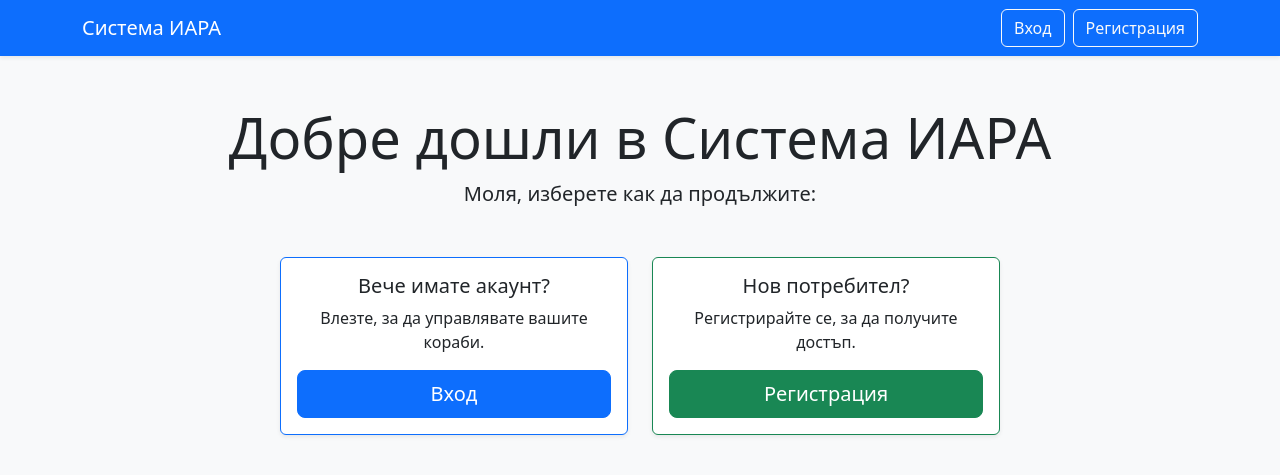
After one commit to codingburgas/iara-gdbpzn-LESusova23, a Flask app: template templates/landing.html in a window 1280 px wide. The commit adds this page. Shown: the top 475 px of the page. Run offline with Flask 3, Linux system fonts and the light colour scheme; the template is opened without the code that fills it, so the values that code supplies are empty.

Commit message:
Add landing page with login/register cards and dynamic home route

```diff
--- a/app.py
+++ b/app.py
@@ -1,4 +1,4 @@
-from flask import Flask, render_template, request, redirect, url_for
+from flask import Flask, render_template, request, redirect, url_for, flash
 from models import db, Ship, User
 from flask_login import LoginManager, login_user, login_required, logout_user, current_user
 from werkzeug.security import generate_password_hash, check_password_hash
@@ -20,12 +20,14 @@ def load_user(user_id):
     return User.query.get(int(user_id))
 
 @app.route('/')
-@login_required
 def index():
-
-    ships = Ship.query.all()
-    return render_template('index.html', ships=ships)
-
+    if current_user.is_authenticated:
+        # Если пользователь вошел - показываем список кораблей
+        ships = Ship.query.all()
+        return render_template('index.html', ships=ships)
+    else:
+        # Если не вошел - показываем лендинг с кнопками
+        return render_template('landing.html')
 
 @app.route('/ship/add', methods=['GET', 'POST'])
 @login_required
@@ -56,13 +58,29 @@ def register():
         return redirect(url_for('login'))
     return render_template('register.html')
 
+
 @app.route('/login', methods=['GET', 'POST'])
 def login():
     if request.method == 'POST':
-        user = User.query.filter_by(username=request.form['username']).first()
-        if user and check_password_hash(user.password, request.form['password']):
+        username = request.form['username']
+        password = request.form['password']
+        user = User.query.filter_by(username=username).first()
+
+        print(f"DEBUG: Попытка входа для пользователя: {username}")
+
+        if user:
+            print(f"DEBUG: Пользователь найден в базе: {user.username}")
+            password_matches = check_password_hash(user.password, password)
+            print(f"DEBUG: Пароль совпал? {password_matches}")
+        else:
+            print(f"DEBUG: Пользователь с именем {username} не найден!")
+
+        if user and check_password_hash(user.password, password):
             login_user(user)
             return redirect(url_for('index'))
+        else:
+            flash('Неправилно потребителско име или парола!', 'danger')
+
     return render_template('login.html')
 
 @app.route('/logout')
--- a/templates/base.html
+++ b/templates/base.html
@@ -7,14 +7,16 @@
     <link href="https://cdn.jsdelivr.net/npm/bootstrap@5.3.0/dist/css/bootstrap.min.css" rel="stylesheet">
 </head>
 <body class="bg-light">
+
     <nav class="navbar navbar-expand-lg navbar-dark bg-primary shadow-sm">
         <div class="container">
             <a class="navbar-brand" href="/">Система ИАРА</a>
+
             <div class="d-flex">
                 {% if current_user.is_authenticated %}
                     <span class="text-white me-3 mt-2">Здравей, {{ current_user.username }}!</span>
                     <a href="/logout" class="btn btn-outline-light">Изход</a>
-            {% else %}
+                {% elif request.endpoint not in ['login', 'register'] %}
                     <a href="/login" class="btn btn-outline-light me-2">Вход</a>
                     <a href="/register" class="btn btn-outline-light">Регистрация</a>
                 {% endif %}
@@ -22,9 +24,20 @@
         </div>
     </nav>
 
-    <div class="container mt-5">
-        {% block content %}
-        {% endblock %}
+    <div class="container mt-3">
+        {% with messages = get_flashed_messages(with_categories=true) %}
+          {% if messages %}
+            {% for category, message in messages %}
+              <div class="alert alert-{{ category }}">
+                {{ message }}
+              </div>
+            {% endfor %}
+          {% endif %}
+        {% endwith %}
+    </div>
+
+    <div class="container mt-4">
+        {% block content %}{% endblock %}
     </div>
 
 </body>
--- /dev/null
+++ b/templates/landing.html
@@ -0,0 +1,31 @@
+{% extends 'base.html' %}
+{% block content %}
+<div class="container mt-5">
+    <div class="text-center mb-5">
+        <h1 class="display-4">Добре дошли в Система ИАРА</h1>
+        <p class="lead">Моля, изберете как да продължите:</p>
+    </div>
+
+    <div class="row justify-content-center g-4">
+        <div class="col-md-4">
+            <div class="card h-100 shadow-sm border-primary">
+                <div class="card-body text-center">
+                    <h5 class="card-title">Вече имате акаунт?</h5>
+                    <p class="card-text">Влезте, за да управлявате вашите кораби.</p>
+                    <a href="/login" class="btn btn-primary btn-lg w-100">Вход</a>
+                </div>
+            </div>
+        </div>
+
+        <div class="col-md-4">
+            <div class="card h-100 shadow-sm border-success">
+                <div class="card-body text-center">
+                    <h5 class="card-title">Нов потребител?</h5>
+                    <p class="card-text">Регистрирайте се, за да получите достъп.</p>
+                    <a href="/register" class="btn btn-success btn-lg w-100">Регистрация</a>
+                </div>
+            </div>
+        </div>
+    </div>
+</div>
+{% endblock %}
```
Also changed, not shown: templates/login.html (+3 -7 lines), instance/iara.db (deleted). Lines whose indentation alone changed are shown as unchanged.
